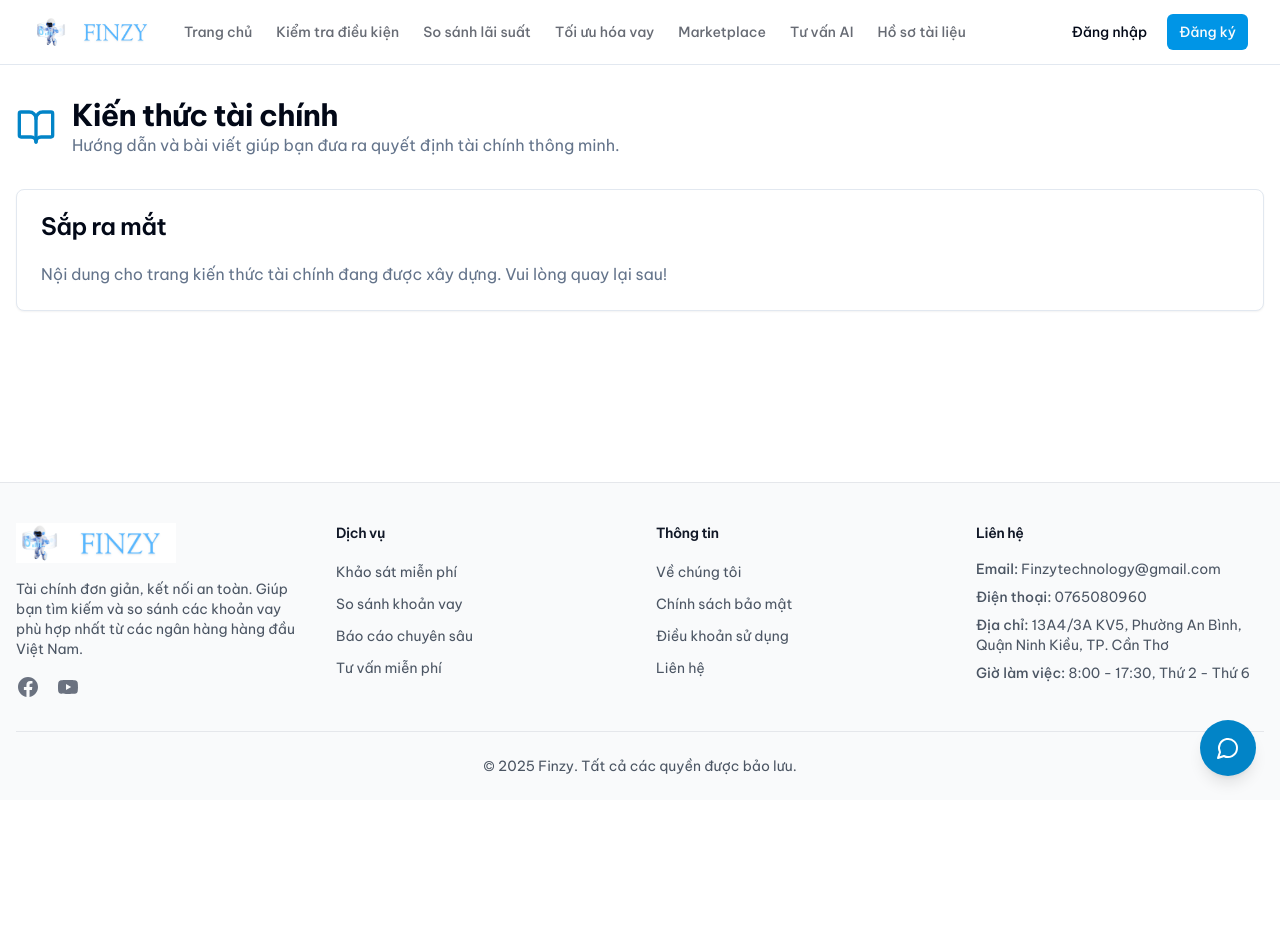
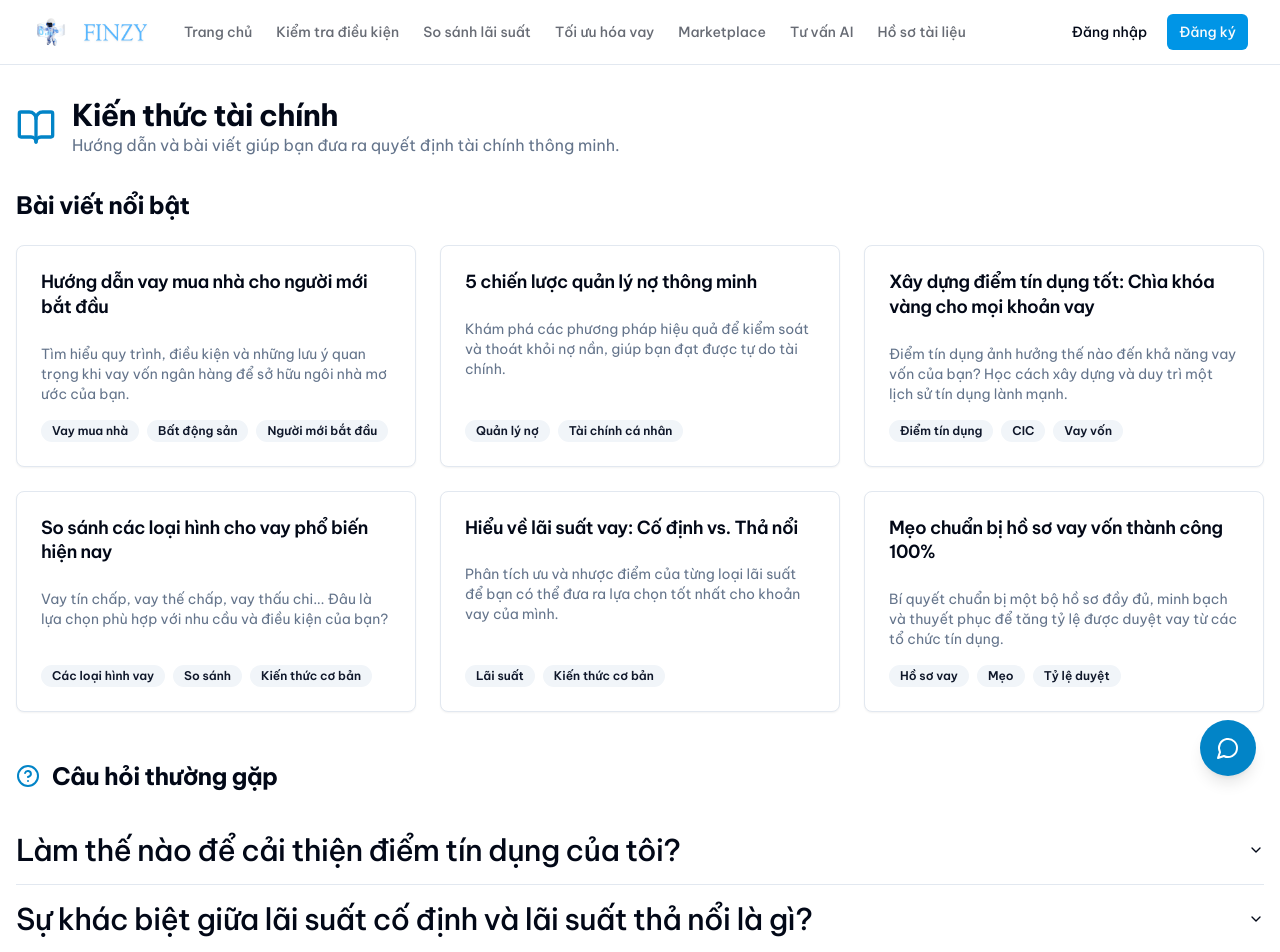
Before and after one commit to ggonevn2t4/vay-thong-minh-viet, a React (Vite) app: page /financial-guides in a window 1280 px wide. Shown: the top 952 px of the page. Before the commit the page ends 800 px from the top, so only its background shows below. Built offline with nearby package versions, Linux system fonts and the light colour scheme.

Commit message:
feat: Add content to financial guides page
Added placeholder content to the financial guides page.

```diff
--- a/src/pages/FinancialGuides.tsx
+++ b/src/pages/FinancialGuides.tsx
@@ -1,7 +1,77 @@
 
 import Layout from "@/components/layout/Layout";
-import { Card, CardHeader, CardTitle, CardContent } from "@/components/ui/card";
-import { BookOpen } from "lucide-react";
+import {
+  Accordion,
+  AccordionContent,
+  AccordionItem,
+  AccordionTrigger,
+} from "@/components/ui/accordion";
+import { Badge } from "@/components/ui/badge";
+import { Card, CardContent, CardHeader, CardTitle } from "@/components/ui/card";
+import { BookOpen, HelpCircle } from "lucide-react";
+
+const guides = [
+  {
+    title: "Hướng dẫn vay mua nhà cho người mới bắt đầu",
+    description:
+      "Tìm hiểu quy trình, điều kiện và những lưu ý quan trọng khi vay vốn ngân hàng để sở hữu ngôi nhà mơ ước của bạn.",
+    tags: ["Vay mua nhà", "Bất động sản", "Người mới bắt đầu"],
+  },
+  {
+    title: "5 chiến lược quản lý nợ thông minh",
+    description:
+      "Khám phá các phương pháp hiệu quả để kiểm soát và thoát khỏi nợ nần, giúp bạn đạt được tự do tài chính.",
+    tags: ["Quản lý nợ", "Tài chính cá nhân"],
+  },
+  {
+    title: "Xây dựng điểm tín dụng tốt: Chìa khóa vàng cho mọi khoản vay",
+    description:
+      "Điểm tín dụng ảnh hưởng thế nào đến khả năng vay vốn của bạn? Học cách xây dựng và duy trì một lịch sử tín dụng lành mạnh.",
+    tags: ["Điểm tín dụng", "CIC", "Vay vốn"],
+  },
+  {
+    title: "So sánh các loại hình cho vay phổ biến hiện nay",
+    description:
+      "Vay tín chấp, vay thế chấp, vay thấu chi... Đâu là lựa chọn phù hợp với nhu cầu và điều kiện của bạn?",
+    tags: ["Các loại hình vay", "So sánh", "Kiến thức cơ bản"],
+  },
+  {
+    title: "Hiểu về lãi suất vay: Cố định vs. Thả nổi",
+    description:
+      "Phân tích ưu và nhược điểm của từng loại lãi suất để bạn có thể đưa ra lựa chọn tốt nhất cho khoản vay của mình.",
+    tags: ["Lãi suất", "Kiến thức cơ bản"],
+  },
+  {
+    title: "Mẹo chuẩn bị hồ sơ vay vốn thành công 100%",
+    description:
+      "Bí quyết chuẩn bị một bộ hồ sơ đầy đủ, minh bạch và thuyết phục để tăng tỷ lệ được duyệt vay từ các tổ chức tín dụng.",
+    tags: ["Hồ sơ vay", "Mẹo", "Tỷ lệ duyệt"],
+  },
+];
+
+const faqs = [
+  {
+    question: "Làm thế nào để cải thiện điểm tín dụng của tôi?",
+    answer:
+      "Để cải thiện điểm tín dụng, bạn nên thanh toán các hóa đơn đúng hạn, giữ số dư nợ trên thẻ tín dụng ở mức thấp, tránh mở quá nhiều tài khoản mới cùng lúc và thường xuyên kiểm tra báo cáo tín dụng của mình để phát hiện sai sót.",
+  },
+  {
+    question: "Sự khác biệt giữa lãi suất cố định và lãi suất thả nổi là gì?",
+    answer:
+      "Lãi suất cố định không thay đổi trong suốt thời hạn vay, giúp bạn dễ dàng lập kế hoạch tài chính. Lãi suất thả nổi có thể thay đổi theo biến động thị trường, có thể thấp hơn ban đầu nhưng cũng có rủi ro tăng cao sau này.",
+  },
+  {
+    question: "Tôi cần chuẩn bị những giấy tờ gì khi đi vay vốn?",
+    answer:
+      "Các giấy tờ cơ bản thường bao gồm CMND/CCCD, sổ hộ khẩu/giấy xác nhận tạm trú, giấy tờ chứng minh thu nhập (hợp đồng lao động, sao kê lương), và giấy tờ chứng minh mục đích vay (hợp đồng mua bán nhà/xe...). Yêu cầu cụ thể có thể khác nhau tùy ngân hàng và loại khoản vay.",
+  },
+  {
+    question: "Vay tín chấp và vay thế chấp khác nhau như thế nào?",
+    answer:
+      "Vay tín chấp dựa trên uy tín cá nhân và không cần tài sản đảm bảo, lãi suất thường cao hơn. Vay thế chấp yêu cầu có tài sản đảm bảo (như nhà đất, xe cộ), thường có hạn mức vay cao hơn và lãi suất ưu đãi hơn.",
+  },
+];
+
 
 const FinancialGuidesPage = () => {
   return (
@@ -12,21 +82,56 @@ const FinancialGuidesPage = () => {
           <div>
             <h1 className="text-3xl font-bold">Kiến thức tài chính</h1>
             <p className="text-muted-foreground">
-              Hướng dẫn và bài viết giúp bạn đưa ra quyết định tài chính thông minh.
+              Hướng dẫn và bài viết giúp bạn đưa ra quyết định tài chính thông
+              minh.
             </p>
           </div>
         </div>
 
-        <Card>
-          <CardHeader>
-            <CardTitle>Sắp ra mắt</CardTitle>
-          </CardHeader>
-          <CardContent>
-            <p className="text-muted-foreground">
-              Nội dung cho trang kiến thức tài chính đang được xây dựng. Vui lòng quay lại sau!
-            </p>
-          </CardContent>
-        </Card>
+        <section className="mb-12">
+          <h2 className="text-2xl font-bold mb-6">Bài viết nổi bật</h2>
+          <div className="grid grid-cols-1 sm:grid-cols-2 lg:grid-cols-3 gap-6">
+            {guides.map((guide, index) => (
+              <Card
+                key={index}
+                className="flex flex-col hover:shadow-lg transition-shadow duration-300"
+              >
+                <CardHeader>
+                  <CardTitle className="text-lg leading-snug">{guide.title}</CardTitle>
+                </CardHeader>
+                <CardContent className="flex flex-col flex-grow">
+                  <p className="text-muted-foreground text-sm mb-4 flex-grow">
+                    {guide.description}
+                  </p>
+                  <div className="flex flex-wrap gap-2 mt-auto">
+                    {guide.tags.map((tag, tagIndex) => (
+                      <Badge key={tagIndex} variant="secondary">
+                        {tag}
+                      </Badge>
+                    ))}
+                  </div>
+                </CardContent>
+              </Card>
+            ))}
+          </div>
+        </section>
+
+        <section>
+          <div className="flex items-center gap-3 mb-6">
+            <HelpCircle className="h-6 w-6 text-brand-600" />
+            <h2 className="text-2xl font-bold">Câu hỏi thường gặp</h2>
+          </div>
+          <Accordion type="single" collapsible className="w-full">
+            {faqs.map((faq, index) => (
+              <AccordionItem value={`item-${index}`} key={index}>
+                <AccordionTrigger className="text-left">{faq.question}</AccordionTrigger>
+                <AccordionContent>
+                  <p className="text-muted-foreground">{faq.answer}</p>
+                </AccordionContent>
+              </AccordionItem>
+            ))}
+          </Accordion>
+        </section>
       </div>
     </Layout>
   );
```
